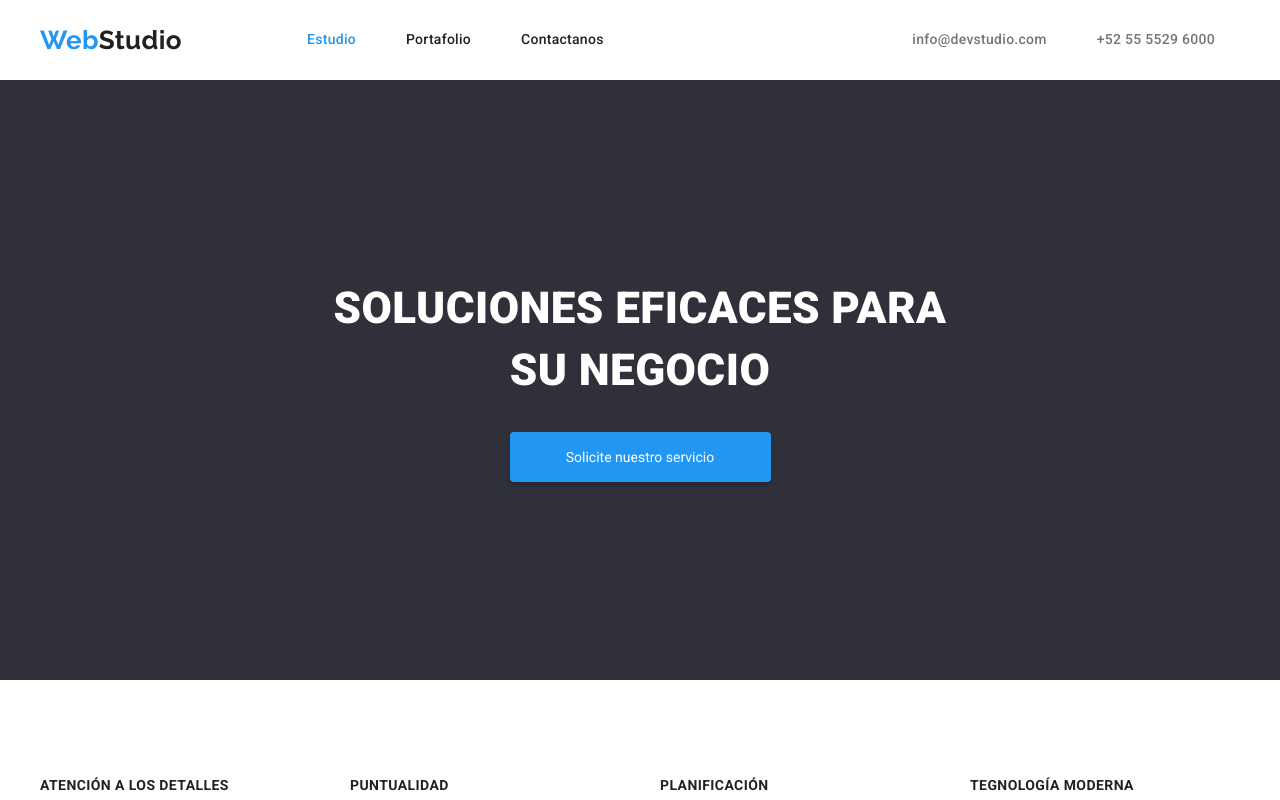
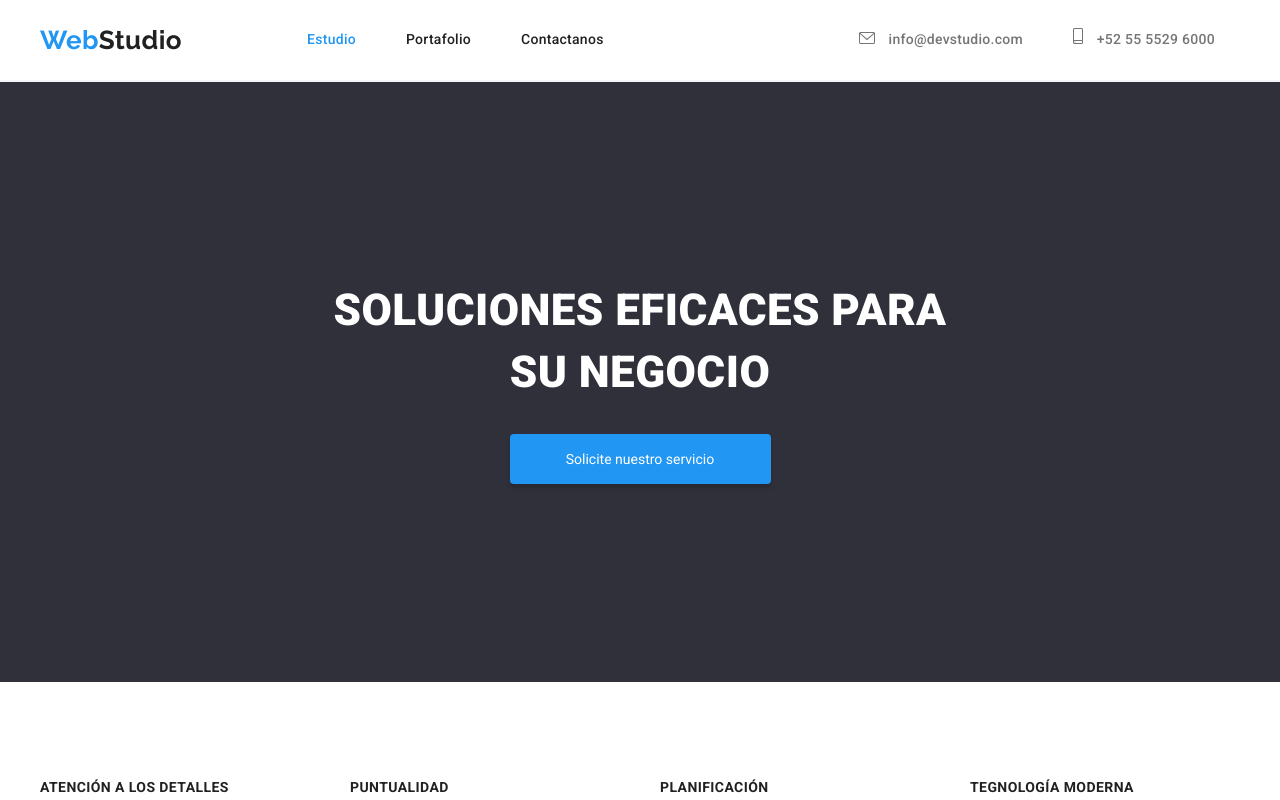
Before and after one commit to jairocaracas/goit-markup-hw-03, a plain HTML site: page index.html in a window 1280 px wide. Shown: the top 800 px of the page. Drawn offline with nearby package versions, Linux system fonts and the light colour scheme.

Commit message:
Second commit

```diff
--- a/css/style.css
+++ b/css/style.css
@@ -62,18 +62,21 @@ body h5 {
 /* Navigation bar */
 
 header {
-  display: flex;
-  flex-direction: row;
-  justify-content: space-between;
-  margin: 0 auto;
-  width: 1200px;
-  height: 80px;
+  border-bottom: solid 2px var(--secondary-bg-color);
 }
 
 header nav {
   display: flex;
   align-items: center;
   gap: 100px;
+}
+.navigation-container {
+  width: 1200px;
+  height: 80px;
+  display: flex;
+  flex-direction: row;
+  justify-content: space-between;
+  margin: 0 auto;
 }
 
 .menu {
--- a/index.html
+++ b/index.html
@@ -16,6 +16,7 @@
 <body>
 
     <header class="navigation-bar">
+        <div class="navigation-container">
             <nav>
                 <a class="logo" href="#"> <strong>Web<span>Studio</span></strong> </a>
                 <ul class="menu list-style-none">
@@ -34,10 +35,15 @@
 
             <ul class="contact-header list-style-none">
                 <li>
-                <a class="contact-header-item link" href="mailto:info@devstudio.com">info@devstudio.com</a>
+                    <a class="contact-header-item link" href="mailto:info@devstudio.com">
+                        <img class="contact-icon" src="./img/mail-icon.svg" alt="icono correo" height="12" width="16">
+                        info@devstudio.com
+                    </a>
                 </li>
                 <li>
-                <a class="contact-header-item link" href="tel:+525555296000 ">+52 55 5529 6000</a>
+                    <a class="contact-header-item link" href="tel:+525555296000 ">
+                        <img class="contact-icon" src="./img/phone-icon.svg" alt="icono celular" height="16" width="10">
+                        +52 55 5529 6000</a>
                 </li>
             </ul>
     </header>
```
Also changed, not shown: portfolio.html (+1 -0 lines). Lines whose indentation alone changed are shown as unchanged.
